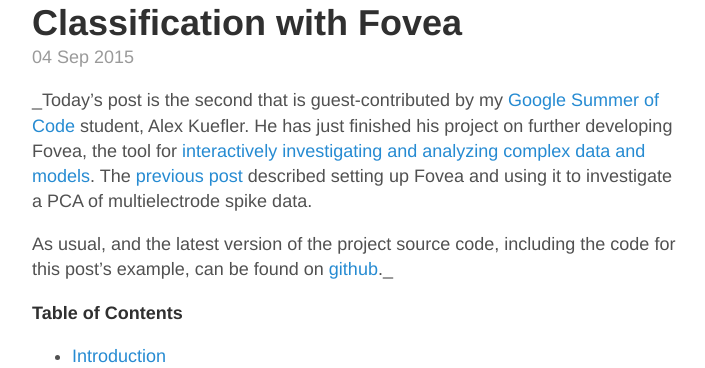
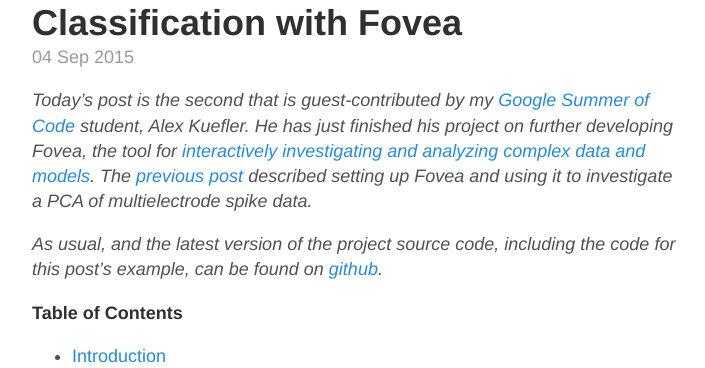
Before and after one commit to robclewley/robclewley.github.io, a Jekyll site: the page built from _posts/2015-09-04-spike_detection-with-fovea.md, in a window 1280 px wide and 900 px high. Shown: the part 163-531 px from the top of the window, without its empty margins (284-989 px from the left). Built offline with Jekyll 4.4.1, drawn with Linux system fonts in a browser that asks for light colours; Markdown is read by kramdown in place of the engine named in the settings; comment, search, counter and statistics services are not loaded.

Commit message:
Minor fixes

```diff
--- a/_posts/2015-09-04-spike_detection-with-fovea.md
+++ b/_posts/2015-09-04-spike_detection-with-fovea.md
@@ -11,9 +11,9 @@ references:
 _Today's post is the second that is guest-contributed by my [Google Summer of Code](http://incf.org/gsoc/2015) student,
 Alex Kuefler. He has just finished his project on further developing Fovea, the tool for
 [interactively investigating and analyzing complex data and models](http://www.google-melange.com/gsoc/project/details/google/gsoc2015/akuefler/5668600916475904).
-The [previous post](http://robclewley.github.io/pca_demo_with_fovea/) described setting up Fovea and using it to investigate a PCA of multielectrode spike data.
+The [previous post](http://robclewley.github.io/pca_demo_with_fovea/) described setting up Fovea and using it to investigate a PCA of multielectrode spike data._
 
-As usual, and the latest version of the project source code, including the code for this post's example, can be
+_As usual, and the latest version of the project source code, including the code for this post's example, can be
 found on [github](https://github.com/robclewley/fovea)._
 
 **Table of Contents**
```
